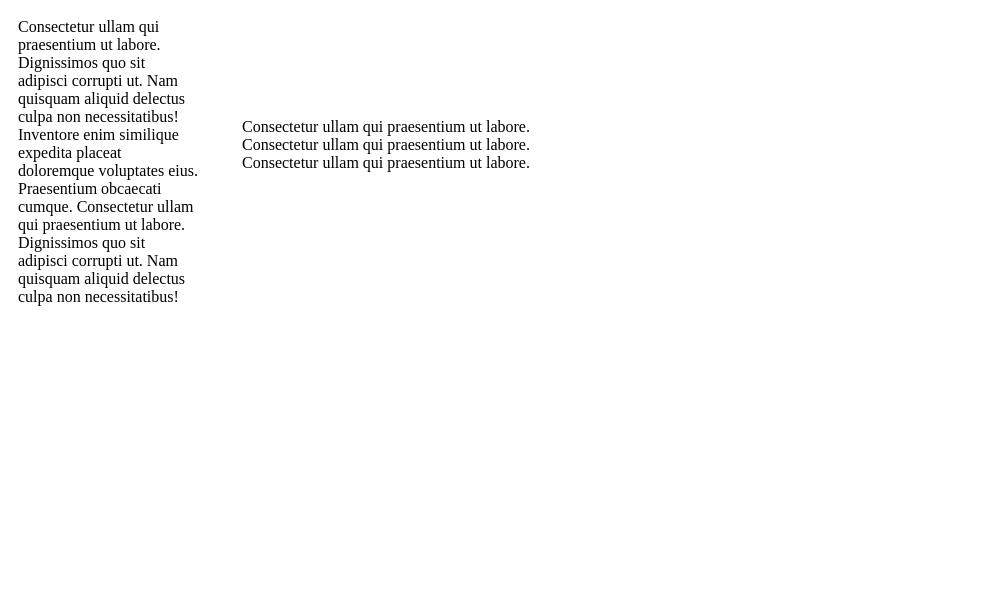
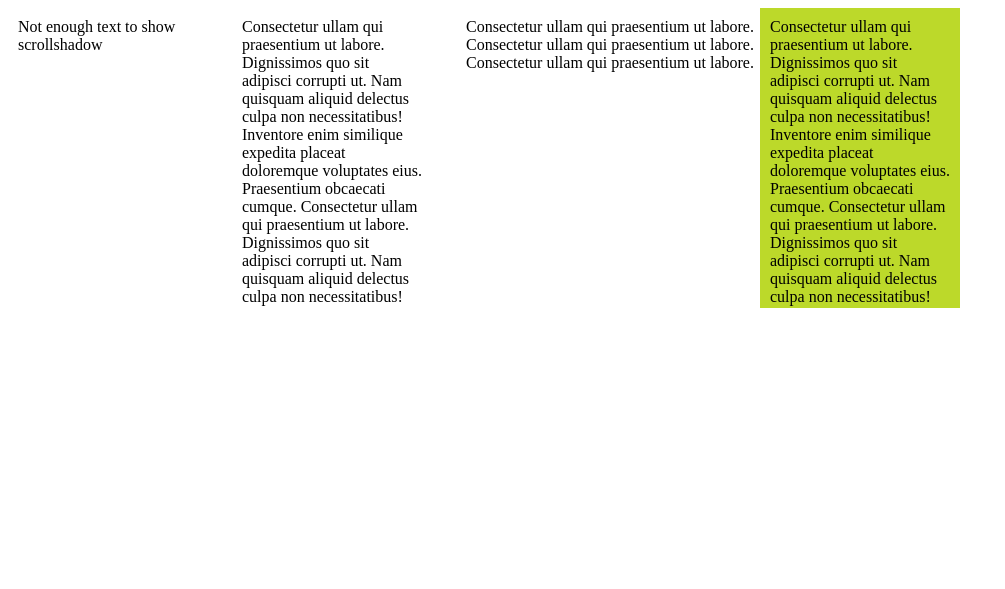
Before and after one commit to vxsx/bicycle, a website: page components/scroll-shadow/example.html in a window 1280 px wide. Shown: the whole page, without its empty margins (0-1005 px from the left). Drawn offline with nearby package versions, Linux system fonts and the light colour scheme; files that its build step writes are made by us from their sources.

Commit message:
rewrote scroll-shadow block

```diff
--- a/components/scroll-shadow/example.html
+++ b/components/scroll-shadow/example.html
@@ -6,7 +6,13 @@
     <link rel="stylesheet" href="index.css" media="all">
 </head>
 <body>
-    <div style="width: 200px; height: 300px; margin-right: 20px; display: inline-block;" class="scroll-shadow"><!--
+    <div style="width: 200px; height: 300px; margin-right: 20px; display: inline-block; vertical-align: top;" class="js-scroll-shadow scroll-shadow"><!--
+        --><div class="scroll-shadow__i" style="padding: 10px;">
+            Not enough text to show scrollshadow
+        </div><!--
+    --></div>
+
+    <div style="width: 200px; height: 300px; margin-right: 20px; display: inline-block; vertical-align: top;" class="js-scroll-shadow scroll-shadow"><!--
         --><div class="scroll-shadow__i" style="padding: 10px;">
         Consectetur ullam qui praesentium ut labore. Dignissimos quo sit adipisci corrupti ut. Nam quisquam aliquid delectus culpa non necessitatibus! Inventore enim similique expedita placeat doloremque voluptates eius. Praesentium obcaecati cumque.
         Consectetur ullam qui praesentium ut labore. Dignissimos quo sit adipisci corrupti ut. Nam quisquam aliquid delectus culpa non necessitatibus! Inventore enim similique expedita placeat doloremque voluptates eius. Praesentium obcaecati cumque.
@@ -14,12 +20,20 @@
         </div><!--
     --></div>
 
-    <div style="width: 300px; height: 200px; display: inline-block;" class="scroll-shadow_type_horizontal"><!--
+    <div style="width: 300px; height: 200px; display: inline-block; vertical-align: top;" class="js-scroll-shadow scroll-shadow_type_horizontal"><!--
         --><div class="scroll-shadow__i" style="padding: 10px;">
         Consectetur ullam qui praesentium ut labore. Dignissimos quo sit adipisci corrupti ut. Nam quisquam aliquid delectus culpa non necessitatibus! Inventore enim similique expedita placeat doloremque voluptates eius. Praesentium obcaecati cumque.<br>
         Consectetur ullam qui praesentium ut labore. Dignissimos quo sit adipisci corrupti ut. Nam quisquam aliquid delectus culpa non necessitatibus! Inventore enim similique expedita placeat doloremque voluptates eius. Praesentium obcaecati cumque.<br>
         Consectetur ullam qui praesentium ut labore. Dignissimos quo sit adipisci corrupti ut. Nam quisquam aliquid delectus culpa non necessitatibus! Inventore enim similique expedita placeat doloremque voluptates eius. Praesentium obcaecati cumque.
         </div><!--
     --></div>
+
+    <div style="width: 200px; height: 300px; margin-right: 20px; display: inline-block; vertical-align: top;" class="js-scroll-shadow scroll-shadow_color_green"><!--
+        --><div class="scroll-shadow__i" style="padding: 10px;">
+        Consectetur ullam qui praesentium ut labore. Dignissimos quo sit adipisci corrupti ut. Nam quisquam aliquid delectus culpa non necessitatibus! Inventore enim similique expedita placeat doloremque voluptates eius. Praesentium obcaecati cumque.
+        Consectetur ullam qui praesentium ut labore. Dignissimos quo sit adipisci corrupti ut. Nam quisquam aliquid delectus culpa non necessitatibus! Inventore enim similique expedita placeat doloremque voluptates eius. Praesentium obcaecati cumque.
+        Consectetur ullam qui praesentium ut labore. Dignissimos quo sit adipisci corrupti ut. Nam quisquam aliquid delectus culpa non necessitatibus! Inventore enim similique expedita placeat doloremque voluptates eius. Praesentium obcaecati cumque.
+        </div><!--
+    --></div>
 </body>
 </html>
--- a/components/scroll-shadow/index.scss
+++ b/components/scroll-shadow/index.scss
@@ -1,61 +1,46 @@
-@mixin scrollshadows ($orientation: vertical, $bgcolor: white, $size: 7px) {
+//Method from http://lea.verou.me/2012/04/background-attachment-local/
+//unfortunately, there is currently a bug in chrome, which renders this poorly
+//https://code.google.com/p/chromium/issues/detail?id=369002
+
+@mixin scrollshadows ($orientation: vertical, $color: black, $bgcolor: white, $size: 7px) {
+    background-color: $bgcolor;
+    background-attachment: local, local, scroll, scroll, scroll, scroll;
+    background-repeat: no-repeat;
     position: relative;
-    background-repeat: no-repeat;
     z-index: 1;
 
-    &:after,
-    &:before {
-        content: '';
-        z-index: -1;
-        position: relative;
-        background-repeat: no-repeat;
-        display: block;
-    }
+    @if ($orientation == vertical) {
+        background-image:
+            /* Shadow covers */
+            linear-gradient(to bottom, $bgcolor 30%, rgba($bgcolor, 0)),
+            linear-gradient(to top, $bgcolor 30%, rgba($bgcolor, 0)),
 
-    @if ($orientation == vertical) {
-        background-image: linear-gradient(to right, transparent, rgba(black, 0.3) 25%, rgba(black, 0.3) 75%, transparent),
-                          radial-gradient(50% 0%, farthest-side, rgba(black, 0.45), transparent),
-                          radial-gradient(50% 100%, farthest-side, rgba(black, 0.45), transparent),
-                          linear-gradient(to right, transparent, rgba(black, 0.3) 25%, rgba(black, 0.3) 75%, transparent);
-        background-position: 0 0, 0 0, 0 100%, 0 100%;
-        background-size: 100% 1px, 100% $size , 100% $size, 100% 1px;
+            /* Borders */
+            linear-gradient(to right, transparent, rgba($color, 0.3) 25%, rgba($color, 0.3) 75%, transparent),
+            linear-gradient(to right, transparent, rgba($color, 0.3) 25%, rgba($color, 0.3) 75%, transparent),
 
-        &:after,
-        &:before {
-            height: $size * 2;
-        }
-        &:before {
-            margin-bottom: -$size * 2;
-            background-image: linear-gradient(to bottom, $bgcolor, $bgcolor 30%, transparent 100%);
-        }
-        &:after {
-            margin-top: -$size * 2;
-            background-image: linear-gradient(to top, $bgcolor, $bgcolor 30%, transparent 100%);
-        }
+            /* Shadows */
+            radial-gradient(50% 0, farthest-side, rgba($color, .5), transparent),
+            radial-gradient(50% 100%,farthest-side, rgba($color, .5), transparent);
+
+        background-size: 100% $size*4, 100% $size*4, 100% 1px, 100% 1px, 100% $size, 100% $size;
+        background-position: 0 0, 0 100%, 0 0, 0 100%, 0 0, 0 100%;
     } @else {
-        background-image: linear-gradient(to bottom, transparent, rgba(black, 0.3) 25%, rgba(black, 0.3) 75%, transparent),
-                          radial-gradient(0% 50%, farthest-side, rgba(black, 0.45), transparent),
-                          radial-gradient(100% 50%, farthest-side, rgba(black, 0.45), transparent),
-                          linear-gradient(to bottom, transparent, rgba(black, 0.3) 25%, rgba(black, 0.3) 75%, transparent);
-        background-position: 0 0, 0 0, 100% 0, 100% 0;
-        background-size: 1px 100%, $size 100%, $size 100%, 1px 100%;
+        background-image:
+            /* Shadow covers */
+            linear-gradient(to right, $bgcolor 30%, rgba(255,255,255,0)),
+            linear-gradient(to left, $bgcolor 30%, rgba(255,255,255,0)),
 
-        &:before,
-        &:after {
-            width: $size * 2;
-            height: 100%;
-            display: inline-block;
-            vertical-align: middle;
-        }
+            /* Borders */
+            linear-gradient(to bottom, transparent, rgba($color, 0.3) 25%, rgba($color, 0.3) 75%, transparent),
+            linear-gradient(to bottom, transparent, rgba($color, 0.3) 25%, rgba($color, 0.3) 75%, transparent),
 
-        &:before {
-            margin-right: -$size * 2;
-            background-image: linear-gradient(to right, $bgcolor, $bgcolor 30%, transparent 100%);
-        }
-        &:after {
-            margin-left: -$size * 2;
-            background-image: linear-gradient(to left, $bgcolor, $bgcolor 30%, transparent 100%);
-        }
+            /* Shadows */
+            radial-gradient(0 50%, farthest-side, rgba($color, .5), transparent),
+            radial-gradient(100% 50%,farthest-side, rgba($color, .5), transparent);
+
+        background-size: $size*4 100%, $size*4 100%, 1px 100%, 1px 100%, $size 100%, $size 100%;
+        background-position: 0 0, 100% 0, 0 0, 100% 0, 0 0, 100% 0;
     }
 }
 
@@ -68,11 +53,9 @@
     @include scrollshadows($orientation: 'horizontal');
     overflow: auto;
     white-space: nowrap;
+}
 
-    .scroll-shadow__i {
-        vertical-align: middle;
-        display: inline-block;
-        height: 100%;
-        box-sizing: border-box;
-    }
+.scroll-shadow_color_green {
+    @include scrollshadows($color: #f00, $size: 12px, $bgcolor: #BCD92A) ;
+    overflow: auto;
 }
```
